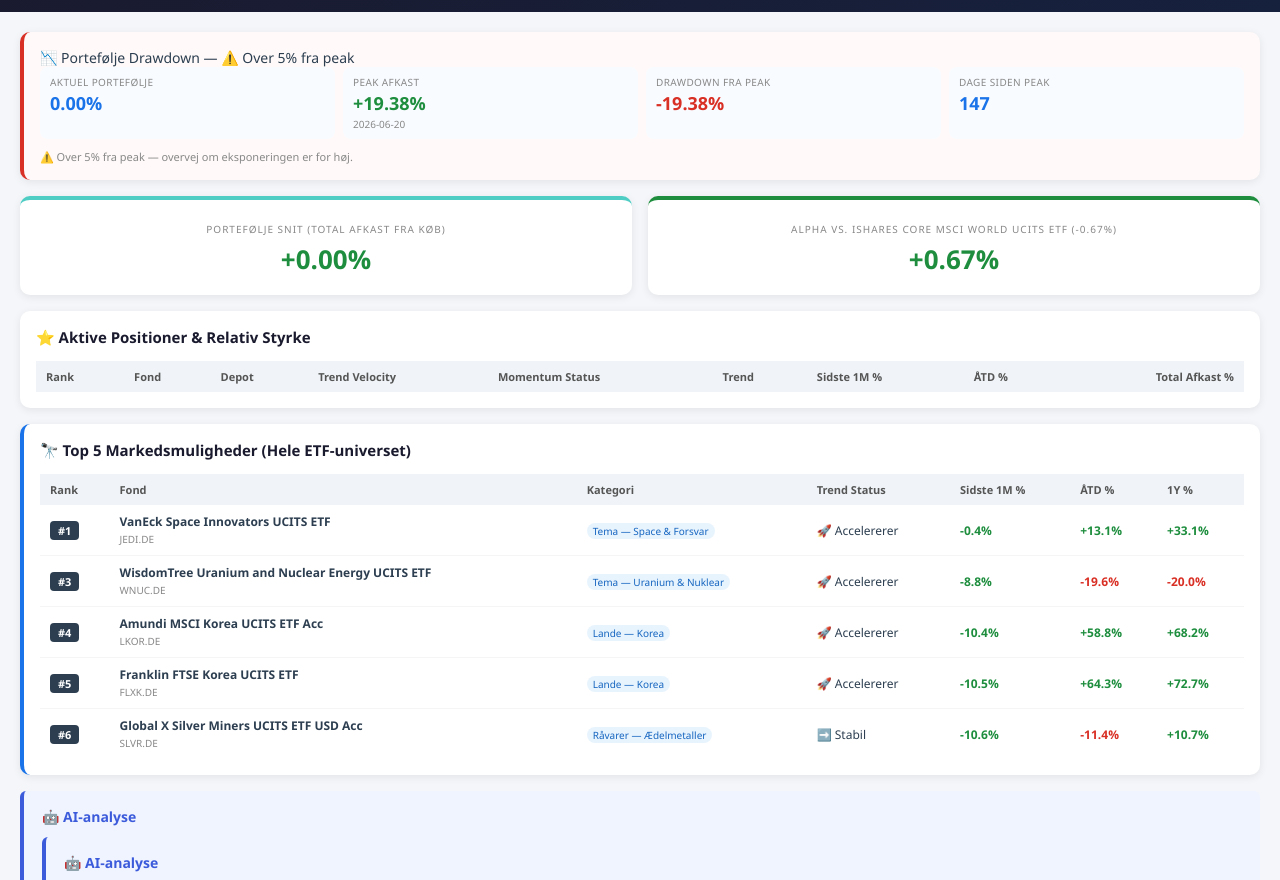
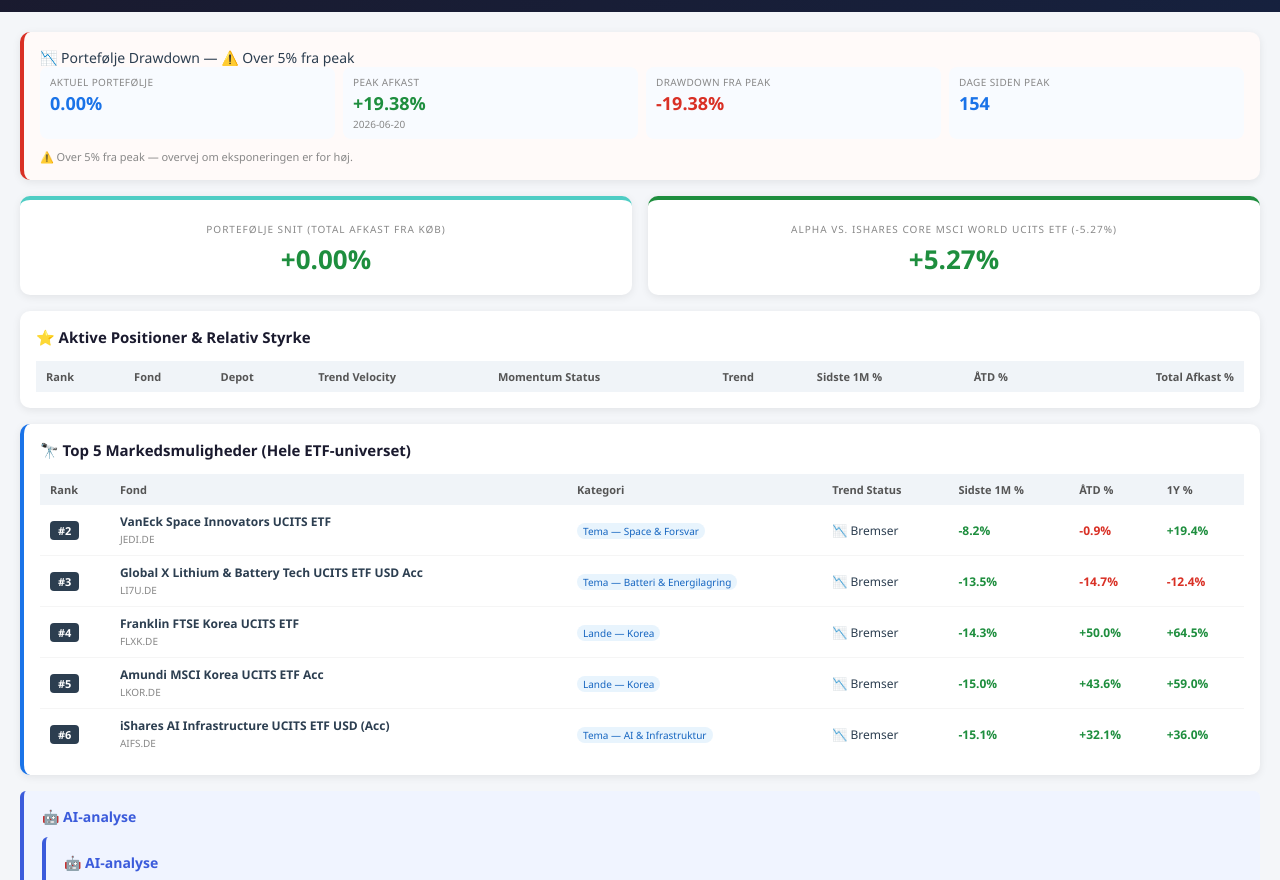
Before and after one commit to Alf4444/TrendAgent, a plain HTML site: page build/etf_monthly.html in a window 1280 px wide. Shown: the part 89-969 px from the top of the page. Drawn offline with Linux system fonts and the light colour scheme.

Commit message:
ETF Monthly rapport opdateret [skip ci]

```diff
--- a/build/etf_monthly.html
+++ b/build/etf_monthly.html
@@ -3,7 +3,7 @@
 <head>
   <meta charset="UTF-8">
   <meta name="viewport" content="width=device-width, initial-scale=1.0">
-  <title>ETF Monthly — Uge 46</title>
+  <title>ETF Monthly — Uge 47</title>
   <style>
     * { box-sizing: border-box; margin: 0; padding: 0; }
     body { font-family: 'Segoe UI', Arial, sans-serif; background: #f4f6f9; color: #2c3e50; font-size: 14px; }
@@ -146,7 +146,7 @@
 <div class="header">
   <div>
     <h1>📡 ETF <span>Monthly Deep Dive</span></h1>
-    <div class="header-meta">Uge 46 | Opdateret: 14-11-2026 12:22 | Benchmark: iShares Core MSCI World UCITS ETF</div>
+    <div class="header-meta">Uge 47 | Opdateret: 21-11-2026 13:37 | Benchmark: iShares Core MSCI World UCITS ETF</div>
   </div>
   <div class="badge-afkast">
     <div class="lbl">PORTEFØLJE SNIT</div>
@@ -182,7 +182,7 @@
       </div>
       <div class="dd-stat">
         <div class="dd-label">Dage siden peak</div>
-        <div class="dd-value neutral">147</div>
+        <div class="dd-value neutral">154</div>
       </div>
     </div>
     <div style="font-size:11px; color:#888;">
@@ -201,9 +201,9 @@
       </strong>
     </div>
     <div class="score-box" style="border-top-color: #1e8e3e;">
-      <small>Alpha vs. iShares Core MSCI World UCITS ETF (-0.67%)</small>
+      <small>Alpha vs. iShares Core MSCI World UCITS ETF (-5.27%)</small>
       <strong class="pos">
-        +0.67%
+        +5.27%
       </strong>
     </div>
   </div>
@@ -258,87 +258,87 @@
       <tbody>
 
         <tr>
-          <td><span class="rank-badge">#1</span></td>
+          <td><span class="rank-badge">#2</span></td>
           <td>
             <strong>VanEck Space Innovators UCITS ETF</strong>
             <br><span style="font-size:10px; color:#888;">JEDI.DE</span>
           </td>
           <td><span class="cat-tag">Tema — Space & Forsvar</span></td>
-          <td><span class="accelererer">🚀 Accelererer</span></td>
-          <td class="pos">-0.4%</td>
-          <td class="pos">
-            +13.1%
+          <td><span class="bremser">📉 Bremser</span></td>
+          <td class="pos">-8.2%</td>
+          <td class="neg">
+            -0.9%
           </td>
           <td class="pos">
-            +33.1%
+            +19.4%
           </td>
         </tr>
 
         <tr>
           <td><span class="rank-badge">#3</span></td>
           <td>
-            <strong>WisdomTree Uranium and Nuclear Energy UCITS ETF</strong>
-            <br><span style="font-size:10px; color:#888;">WNUC.DE</span>
+            <strong>Global X Lithium & Battery Tech UCITS ETF USD Acc</strong>
+            <br><span style="font-size:10px; color:#888;">LI7U.DE</span>
           </td>
-          <td><span class="cat-tag">Tema — Uranium & Nuklear</span></td>
-          <td><span class="accelererer">🚀 Accelererer</span></td>
-          <td class="pos">-8.8%</td>
+          <td><span class="cat-tag">Tema — Batteri & Energilagring</span></td>
+          <td><span class="bremser">📉 Bremser</span></td>
+          <td class="pos">-13.5%</td>
           <td class="neg">
-            -19.6%
+            -14.7%
           </td>
           <td class="neg">
-            -20.0%
+            -12.4%
           </td>
         </tr>
 
         <tr>
           <td><span class="rank-badge">#4</span></td>
           <td>
-            <strong>Amundi MSCI Korea UCITS ETF Acc</strong>
-            <br><span style="font-size:10px; color:#888;">LKOR.DE</span>
+            <strong>Franklin FTSE Korea UCITS ETF</strong>
+            <br><span style="font-size:10px; color:#888;">FLXK.DE</span>
           </td>
           <td><span class="cat-tag">Lande — Korea</span></td>
-          <td><span class="accelererer">🚀 Accelererer</span></td>
-          <td class="pos">-10.4%</td>
+          <td><span class="bremser">📉 Bremser</span></td>
+          <td class="pos">-14.3%</td>
           <td class="pos">
-            +58.8%
+            +50.0%
           </td>
           <td class="pos">
-            +68.2%
+            +64.5%
           </td>
         </tr>
 
         <tr>
           <td><span class="rank-badge">#5</span></td>
           <td>
-            <strong>Franklin FTSE Korea UCITS ETF</strong>
-            <br><span style="font-size:10px; color:#888;">FLXK.DE</span>
+            <strong>Amundi MSCI Korea UCITS ETF Acc</strong>
+            <br><span style="font-size:10px; color:#888;">LKOR.DE</span>
           </td>
           <td><span class="cat-tag">Lande — Korea</span></td>
-          <td><span class="accelererer">🚀 Accelererer</span></td>
-          <td class="pos">-10.5%</td>
+          <td><span class="bremser">📉 Bremser</span></td>
+          <td class="pos">-15.0%</td>
           <td class="pos">
-            +64.3%
+            +43.6%
           </td>
           <td class="pos">
-            +72.7%
+            +59.0%
           </td>
         </tr>
 
         <tr>
           <td><span class="rank-badge">#6</span></td>
           <td>
-            <strong>Global X Silver Miners UCITS ETF USD Acc</strong>
-            <br><span style="font-size:10px; color:#888;">SLVR.DE</span>
+            <strong>iShares AI Infrastructure UCITS ETF USD (Acc)</strong>
+            <br><span style="font-size:10px; color:#888;">AIFS.DE</span>
           </td>
-          <td><span class="cat-tag">Råvarer — Ædelmetaller</span></td>
-          <td><span class="stabil">➡️ Stabil</span></td>
-          <td class="pos">-10.6%</td>
-          <td class="neg">
-            -11.4%
+          <td><span class="cat-tag">Tema — AI & Infrastruktur</span></td>
+          <td><span class="bremser">📉 Bremser</span></td>
+          <td class="pos">-15.1%</td>
+          <td class="pos">
+            +32.1%
           </td>
           <td class="pos">
-            +10.7%
+            +36.0%
           </td>
         </tr>
 
@@ -356,7 +356,7 @@
     <div class="ai-analyse-tekst">
 <div class="ai-analyse">
   <div class="ai-analyse-header">🤖 AI-analyse</div>
-  <div class="ai-analyse-tekst">Din portefølje er i øjeblikket tom eller uden data. Der er ingen positioner registreret, ingen risikoindikatorer at analysere, og ingen rotationskandidater tilgængelige. Du kan begynde ved at tilføje dine første fonde eller aktier til porteføljen — når dataene kommer ind, giver jeg dig et konkret ugentligt overblik med afkast, risiko og koncentration. Indtil da er der intet at rapportere.</div>
+  <div class="ai-analyse-tekst">Din portefølje er tom eller der er ingen data at rapportere på denne uge. Du har ingen aktive positioner, fonde eller risikoindikatorer registreret i systemet. Hvis du netop starter med opbygning, eller hvis der er opstået en datakommunikationsfejl, anbefales det at bekræfte, at dine beholdinger er korrekt uploaded til systemet. Når du tilføjer positioner, vil ugerapporterne give dig et konkret overblik over afkast, koncentrationsrisiko og rotationskandidater. Klar til næste uge.</div>
 </div></div>
   </div>
 
@@ -501,7 +501,7 @@
           <li>Variabelt stop: &lt;1% vol → 3% · 1-2% vol → 5% · &gt;2% vol → 7%</li>
         </ul>
         <h4>📊 Alpha</h4>
-        <p>Dit porteføljes snit-afkast minus benchmark (iShares Core MSCI World UCITS ETF, -0.67%). Positivt = du slår markedet.</p>
+        <p>Dit porteføljes snit-afkast minus benchmark (iShares Core MSCI World UCITS ETF, -5.27%). Positivt = du slår markedet.</p>
         <h4>📒 Handelshistorik</h4>
         <ul>
           <li><strong>Win-rate:</strong> Andel profitable handler af alle lukkede. 50% = halvdelen endte i plus.</li>
```
Also changed, not shown: data/portfolio_hwm.json (+4 -4 lines).
